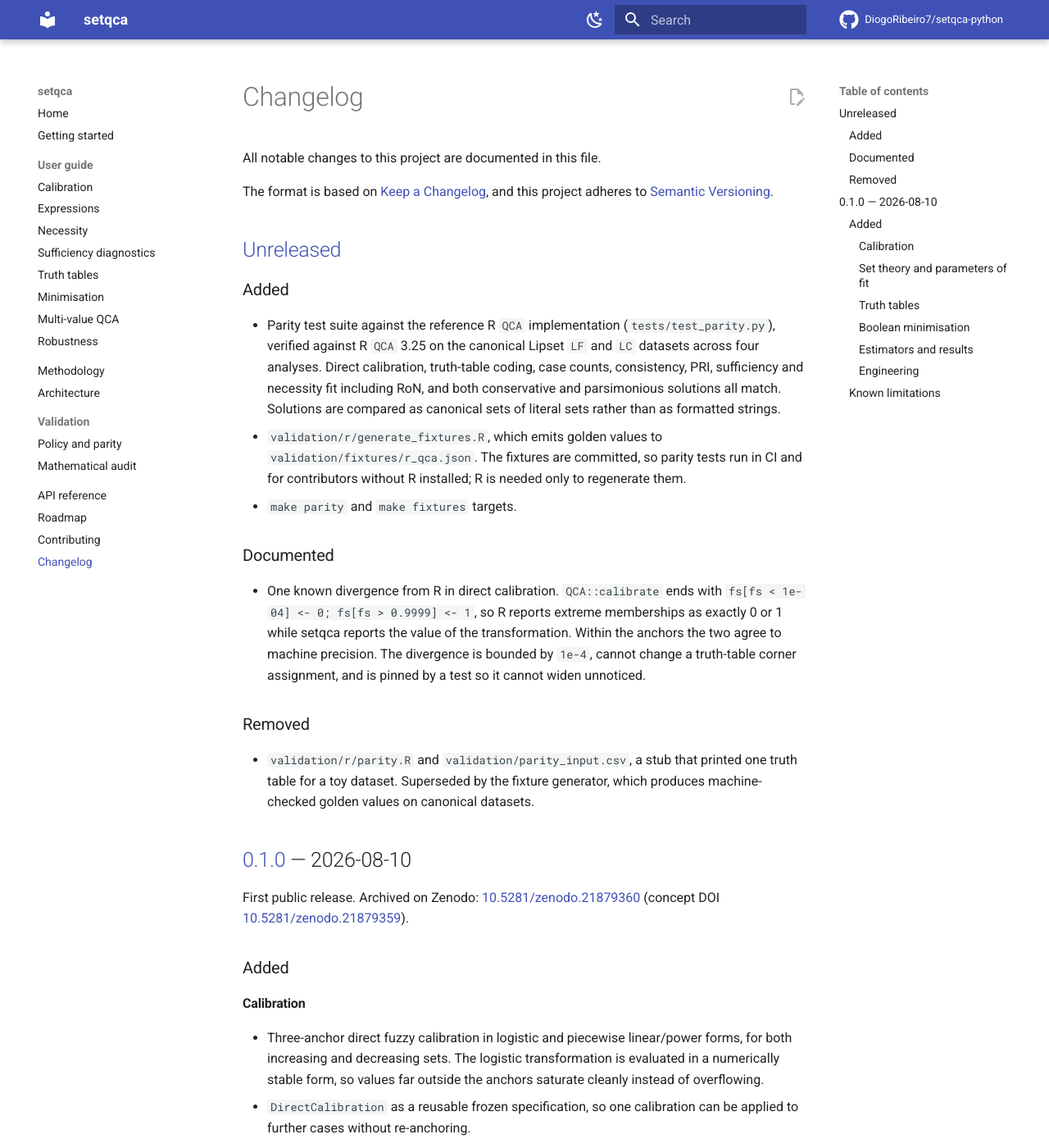
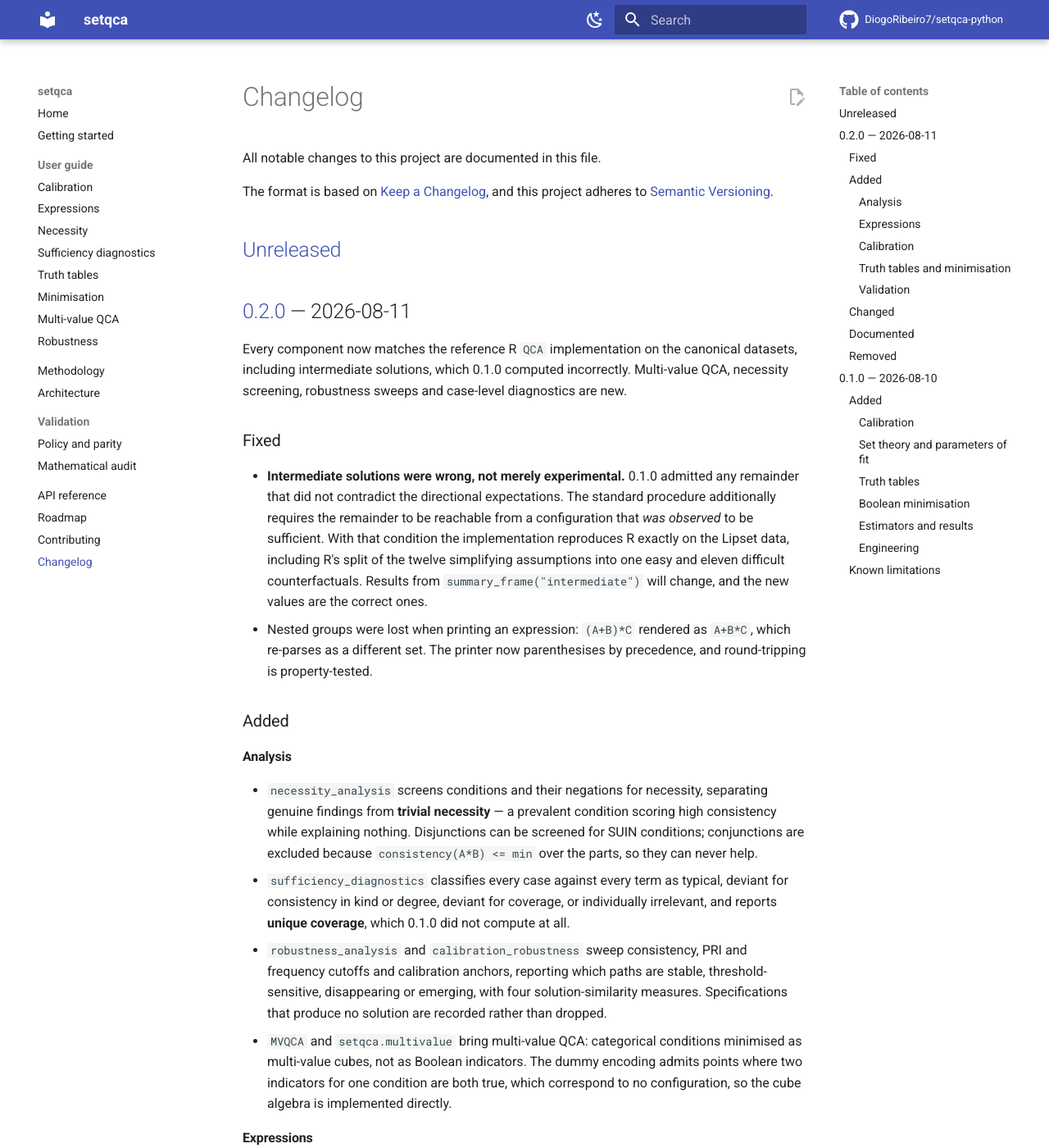
Before and after one commit to DiogoRibeiro7/setqca-python, an MkDocs documentation site: the page built from docs/changelog.md, in a window 1280 px wide and 1400 px high. Shown: the whole window at 82% size. Built offline with MkDocs 1.6.1 and Material for MkDocs 9.7.7, drawn with Linux system fonts in a browser that asks for light colours; comment, search, counter and statistics services are not loaded; some of the changed text lies outside the part shown.

Commit message:
Prepare the 0.2.0 release
Every component now matches the reference R QCA implementation on the
canonical datasets, including intermediate solutions, which 0.1.0 computed
incorrectly.

Version synced across pyproject.toml, CITATION.cff, codemeta.json and
.zenodo.json. The citation DOI now points at the concept record rather than
the 0.1.0 version DOI, so it stays correct between releases; per-version
DOIs remain listed as identifiers.

The archive descriptions still described the 0.1.0 feature set and its
experimental markers, so both were rewritten to match what ships.

Status stays alpha despite the parity work: the public API is still due a
redesign, and calling it beta would imply a stability that has not been
promised yet.

```diff
--- a/CHANGELOG.md
+++ b/CHANGELOG.md
@@ -7,20 +7,101 @@ and this project adheres to [Semantic Versioning](https://semver.org/spec/v2.0.0
 
 ## [Unreleased]
 
+## [0.2.0] — 2026-08-11
+
+Every component now matches the reference R `QCA` implementation on the
+canonical datasets, including intermediate solutions, which 0.1.0 computed
+incorrectly. Multi-value QCA, necessity screening, robustness sweeps and
+case-level diagnostics are new.
+
+### Fixed
+
+- **Intermediate solutions were wrong, not merely experimental.** 0.1.0 admitted
+  any remainder that did not contradict the directional expectations. The
+  standard procedure additionally requires the remainder to be reachable from a
+  configuration that *was observed* to be sufficient. With that condition the
+  implementation reproduces R exactly on the Lipset data, including R's split of
+  the twelve simplifying assumptions into one easy and eleven difficult
+  counterfactuals. Results from `summary_frame("intermediate")` will change, and
+  the new values are the correct ones.
+- Nested groups were lost when printing an expression: `(A+B)*C` rendered as
+  `A+B*C`, which re-parses as a different set. The printer now parenthesises by
+  precedence, and round-tripping is property-tested.
+
 ### Added
 
-- Parity test suite against the reference R `QCA` implementation
-  (`tests/test_parity.py`), verified against R `QCA` 3.25 on the canonical
-  Lipset `LF` and `LC` datasets across four analyses. Direct calibration,
-  truth-table coding, case counts, consistency, PRI, sufficiency and necessity
-  fit including RoN, and both conservative and parsimonious solutions all match.
-  Solutions are compared as canonical sets of literal sets rather than as
-  formatted strings.
-- `validation/r/generate_fixtures.R`, which emits golden values to
-  `validation/fixtures/r_qca.json`. The fixtures are committed, so parity tests
-  run in CI and for contributors without R installed; R is needed only to
-  regenerate them.
-- `make parity` and `make fixtures` targets.
+#### Analysis
+
+- `necessity_analysis` screens conditions and their negations for necessity,
+  separating genuine findings from **trivial necessity** — a prevalent condition
+  scoring high consistency while explaining nothing. Disjunctions can be
+  screened for SUIN conditions; conjunctions are excluded because
+  `consistency(A*B) <= min` over the parts, so they can never help.
+- `sufficiency_diagnostics` classifies every case against every term as typical,
+  deviant for consistency in kind or degree, deviant for coverage, or
+  individually irrelevant, and reports **unique coverage**, which 0.1.0 did not
+  compute at all.
+- `robustness_analysis` and `calibration_robustness` sweep consistency, PRI and
+  frequency cutoffs and calibration anchors, reporting which paths are stable,
+  threshold-sensitive, disappearing or emerging, with four solution-similarity
+  measures. Specifications that produce no solution are recorded rather than
+  dropped.
+- `MVQCA` and `setqca.multivalue` bring multi-value QCA: categorical conditions
+  minimised as multi-value cubes, not as Boolean indicators. The dummy encoding
+  admits points where two indicators for one condition are both true, which
+  correspond to no configuration, so the cube algebra is implemented directly.
+
+#### Expressions
+
+- A typed expression system: tokenizer, recursive-descent parser, AST, canonical
+  form, simplification and evaluation, through `parse_expression`,
+  `evaluate_expression` and `simplify_expression`. Parsing is structural — there
+  is no `eval` anywhere, so an expression from a configuration file cannot
+  execute anything.
+- Simplification applies only laws valid for fuzzy sets. The complement laws are
+  deliberately **not** applied: at `A = 0.5`, `min(A, 1-A)` is not empty.
+
+#### Calibration
+
+- `CalibrationSpec` makes a calibration a serialisable value, with `direct`,
+  `crisp`, `indirect` and `identity` methods, validated when written rather than
+  when applied. `indirect_spec` expresses shapes the three-anchor form cannot.
+- `diagnose_calibration` and `diagnose_frame` report crossover pile-up,
+  compression to the extremes, low variance and never-present conditions.
+- `suggest_anchors` reports quantiles **with a caveat attached to the result**,
+  and nothing applies them automatically: a set defined by its own distribution
+  cannot support a claim about set membership.
+
+#### Truth tables and minimisation
+
+- Rows record `exclusion_reason` in words, distinguishing exclusion by the
+  frequency cutoff, by consistency and by PRI. `excluded_rows()` returns only
+  those a threshold held back.
+- Truth tables serialise to JSON and re-minimise without the original data.
+- `minimize_chart` exposes the prime-implicant chart: essential primes,
+  dominated primes, per-row explanations, and whether the tie list was
+  truncated.
+
+#### Validation
+
+- Parity fixtures generated from CRAN `QCA` 3.25 and committed, so the suite
+  runs in CI without R. Covers calibration, truth tables, fit measures,
+  necessity screening, per-term fit with unique coverage, intermediate solutions
+  with counterfactual classification, and multi-value QCA.
+- `docs/mathematical_validation.md` audits every exported quantity against its
+  definition, and `tests/test_mathematical_core.py` pins the boundary and
+  degenerate cases.
+
+### Changed
+
+- The exact cover solver was extracted as `solve_minimum_cover`, so the binary
+  and multi-value engines share one verified implementation.
+- `setqca.calibration` became a package; every existing import still works.
+- Analysis modules live under `setqca.analysis` so that a module never shadows a
+  function of the same name on the package namespace.
+- `TruthTable.to_frame()` gained an `excluded_because` column.
+- `QCAResult` gained `counterfactuals`, and `intermediate_experimental` is now
+  always `False` on fitted results, retained for compatibility.
 
 ### Documented
 
@@ -30,6 +111,13 @@ and this project adheres to [Semantic Versioning](https://semver.org/spec/v2.0.0
   the anchors the two agree to machine precision. The divergence is bounded by
   `1e-4`, cannot change a truth-table corner assignment, and is pinned by a test
   so it cannot widen unnoticed.
+- A second divergence in multi-value conservative solutions: R writes
+  single-value literals only, so a term such as `regime[1]*wealth[1]` can be a
+  proper subset of the prime implicant `regime{1,2}*wealth{1}`. Both covers are
+  minimal and cover the same configurations, so parity is asserted on cost and
+  coverage rather than on text.
+- Guides for expressions, necessity, sufficiency diagnostics, robustness and
+  multi-value QCA.
 
 ### Removed
 
@@ -120,6 +208,8 @@ Archived on Zenodo: [10.5281/zenodo.21879360](https://doi.org/10.5281/zenodo.218
 - Parity fixtures against the reference R `QCA` implementation are not yet
   populated; the harness is present but the golden suite is a 0.2 item.
 - Multi-value and temporal QCA are out of scope for this release.
+  (Multi-value QCA arrived in 0.2.0.)
 
-[Unreleased]: https://github.com/DiogoRibeiro7/setqca-python/compare/v0.1.0...HEAD
+[Unreleased]: https://github.com/DiogoRibeiro7/setqca-python/compare/v0.2.0...HEAD
+[0.2.0]: https://github.com/DiogoRibeiro7/setqca-python/compare/v0.1.0...v0.2.0
 [0.1.0]: https://github.com/DiogoRibeiro7/setqca-python/releases/tag/v0.1.0
--- a/pyproject.toml
+++ b/pyproject.toml
@@ -4,7 +4,7 @@ build-backend = "poetry.core.masonry.api"
 
 [project]
 name = "setqca"
-version = "0.1.0"
+version = "0.2.0"
 description = "Native Python toolkit for crisp-set and fuzzy-set Qualitative Comparative Analysis"
 readme = "README.md"
 requires-python = ">=3.11,<4.0"
```
Also changed, not shown: README.md (+1 -1 lines), codemeta.json (+5 -5 lines), docs/index.md (+1 -1 lines), .zenodo.json, 1 other file.
